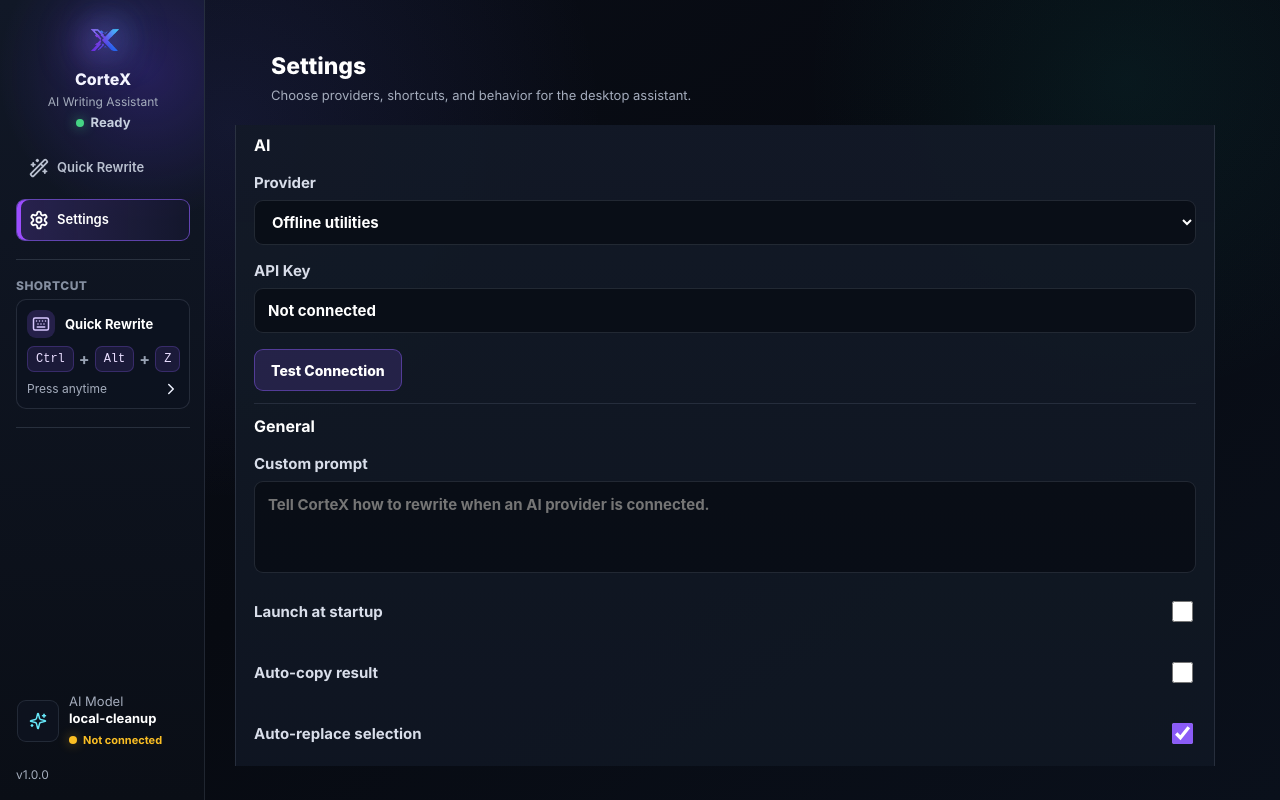
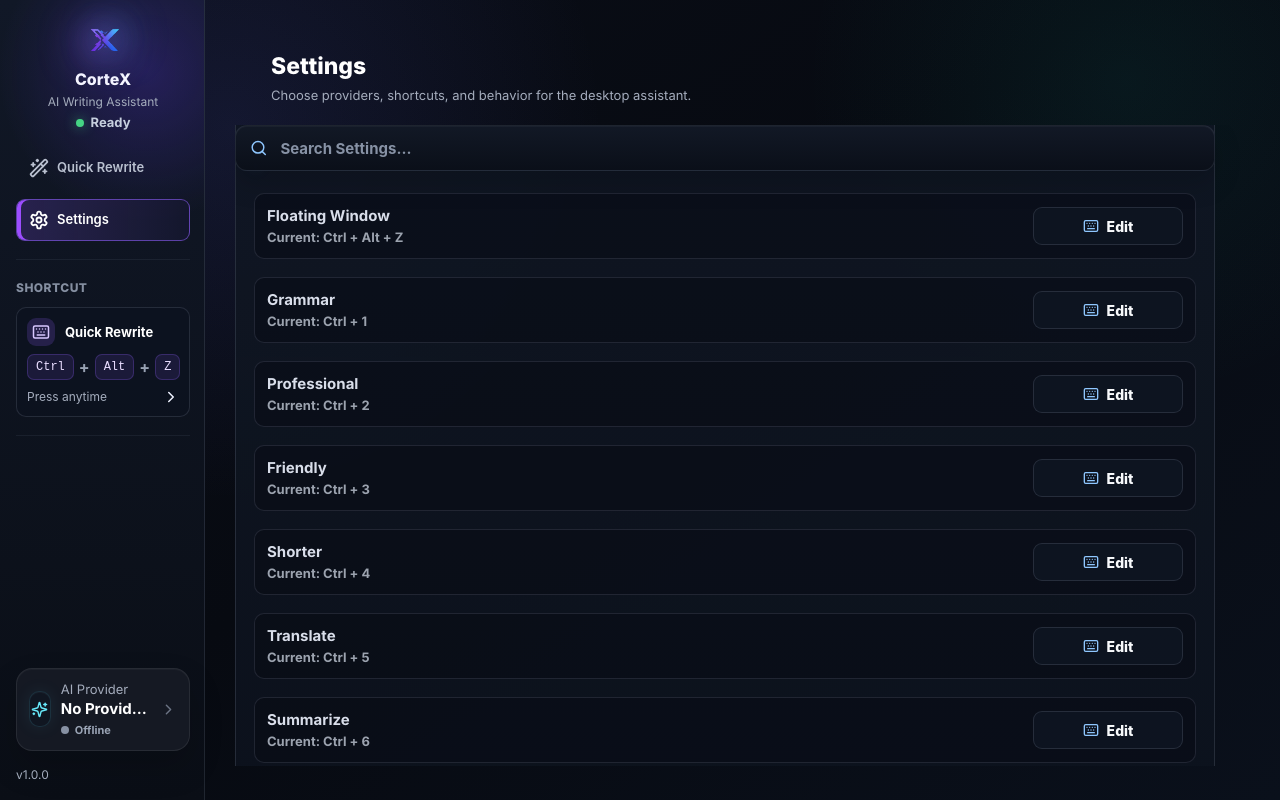
Before and after one commit to dev-ali-hassan/CorteX, a React (Vite) app: page / in a window 1280 px wide. Both pictures are taken after a click on the button "Open shortcut settings". Built offline with nearby package versions, Linux system fonts and the light colour scheme.

Commit message:
Polish settings and rewrite UI

```diff
--- a/src/App.tsx
+++ b/src/App.tsx
@@ -11,6 +11,7 @@ import {
   Globe2,
   Keyboard,
   RefreshCw,
+  Search,
   Settings,
   Sparkles,
   Trash2,
@@ -187,9 +188,16 @@ function App() {
     rewrite: "Quick Rewrite",
     settings: "Settings"
   }[view];
+  const isOfflineModel =
+    settings.provider.provider === "offline" ||
+    settings.provider.model.trim().toLowerCase() === "local-cleanup";
   const hasConnectedProvider =
-    Boolean(settings.provider.apiKey?.trim()) ||
-    settings.provider.provider === "ollama";
+    !isOfflineModel &&
+    (Boolean(settings.provider.apiKey?.trim()) || settings.provider.provider === "ollama");
+  const sidebarProviderName = isOfflineModel
+    ? "No Provider Selected"
+    : providerLabels[settings.provider.provider] || "Custom Provider";
+  const sidebarProviderStatus = hasConnectedProvider ? "Connected" : isOfflineModel ? "Offline" : "Not Connected";
   const activeTheme = settings.theme === "system" ? "dark" : settings.theme;
 
   function openShortcutSettings() {
@@ -248,13 +256,14 @@ function App() {
           <span className="model-icon" aria-hidden="true">
             <Sparkles size={22} />
           </span>
-          <span>
-            <small>AI Model</small>
-            <strong>{settings.provider.model || "GPT-4o"}</strong>
+          <span className="model-card-copy">
+            <small>AI Provider</small>
+            <strong>{sidebarProviderName}</strong>
             <em className={clsx(!hasConnectedProvider && "not-connected")}>
-              {hasConnectedProvider ? "Connected" : "Not connected"}
+              {sidebarProviderStatus}
             </em>
           </span>
+          <ChevronRight className="model-card-arrow" size={17} aria-hidden="true" />
         </div>
         <div className="sidebar-version">
           <span>v1.0.0</span>
@@ -516,8 +525,8 @@ function QuickRewrite({
               {status}
             </span>
             <span>1.2s</span>
-            <span className="word-count">{outputWords} words</span>
           </div>
+          <span className="word-count output-word-count">{outputWords} words</span>
           <div className="output-actions">
             <button className={clsx("primary-action", copied && "copied")} type="button" onClick={onCopy}>
               {copied ? <CheckCircle2 size={20} aria-hidden="true" /> : <Copy size={23} aria-hidden="true" />}
@@ -545,7 +554,20 @@ function SettingsView({
   settings: AppSettings;
   onChange: (settings: AppSettings) => void;
 }) {
+  const [settingsSearch, setSettingsSearch] = useState("");
   const providerEntries = Object.entries(providerLabels) as Array<[AppSettings["provider"]["provider"], string]>;
+  const normalizedSearch = settingsSearch.trim().toLowerCase();
+  const sectionMatches = (keywords: string[]) =>
+    !normalizedSearch || keywords.some((keyword) => keyword.toLowerCase().includes(normalizedSearch));
+  const visibleSections = [
+    sectionMatches(["ai", "provider", "api key", "test connection", "gemini", "openai", "anthropic", "ollama"]),
+    sectionMatches(["general", "custom prompt", "startup", "auto copy", "auto replace", "behavior"]),
+    sectionMatches(["shortcuts", "floating window", "grammar", "professional", "friendly", "shorter", "translate", "summarize", "confident", "simplify"]),
+    sectionMatches(["appearance", "theme", "dark", "light", "purple"]),
+    sectionMatches(["privacy", "stored locally", "analytics", "cloud storage"])
+  ];
+  const [showAI, showGeneral, showShortcuts, showAppearance, showPrivacy] = visibleSections;
+  const hasLaterSection = (index: number) => visibleSections.slice(index + 1).some(Boolean);
 
   function update(next: Partial<AppSettings>) {
     onChange({ ...settings, ...next });
@@ -565,8 +587,17 @@ function SettingsView({
 
   return (
     <div className="settings-shell">
+      <label className="settings-search" aria-label="Search settings">
+        <Search size={18} aria-hidden="true" />
+        <input
+          value={settingsSearch}
+          placeholder="Search Settings..."
+          onChange={(event) => setSettingsSearch(event.target.value)}
+        />
+      </label>
       <section className="settings-panel settings-stack">
-        <div className="settings-section" id="shortcuts-section">
+        {showAI && (
+        <div className="settings-section">
           <h2>AI</h2>
           <label>
             <span>Provider</span>
@@ -589,9 +620,11 @@ function SettingsView({
             Test Connection
           </button>
         </div>
+        )}
 
-        <div className="settings-divider" />
+        {showAI && hasLaterSection(0) && <div className="settings-divider" />}
 
+        {showGeneral && (
         <div className="settings-section">
           <h2>General</h2>
           <label>
@@ -619,10 +652,12 @@ function SettingsView({
             onChange={(autoReplace) => update({ autoReplace })}
           />
         </div>
+        )}
 
-        <div className="settings-divider" />
+        {showGeneral && hasLaterSection(1) && <div className="settings-divider" />}
 
-        <div className="settings-section">
+        {showShortcuts && (
+        <div className="settings-section" id="shortcuts-section">
           <h2>Shortcuts</h2>
           <ShortcutRecorder label="Floating Window" value={settings.globalShortcut} onChange={(globalShortcut) => update({ globalShortcut })} />
           <ShortcutRecorder label="Grammar" value={settings.grammarShortcut} onChange={(grammarShortcut) => update({ grammarShortcut })} />
@@ -638,9 +673,11 @@ function SettingsView({
           <ShortcutRecorder label="Confident" value={settings.confidentShortcut} onChange={(confidentShortcut) => update({ confidentShortcut })} />
           <ShortcutRecorder label="Simplify" value={settings.simplifyShortcut} onChange={(simplifyShortcut) => update({ simplifyShortcut })} />
         </div>
+        )}
 
-        <div className="settings-divider" />
+        {showShortcuts && hasLaterSection(2) && <div className="settings-divider" />}
 
+        {showAppearance && (
         <div className="settings-section">
           <h2>Appearance</h2>
           <div className="theme-options" role="radiogroup" aria-label="Theme">
@@ -663,15 +700,24 @@ function SettingsView({
             ))}
           </div>
         </div>
+        )}
 
-        <div className="settings-divider" />
+        {showAppearance && hasLaterSection(3) && <div className="settings-divider" />}
 
+        {showPrivacy && (
         <div className="settings-section privacy-section">
           <h2>Privacy</h2>
-          <p>✓ Stored locally</p>
-          <p>✓ No analytics</p>
-          <p>✓ No cloud storage</p>
+          <p>Stored locally</p>
+          <p>No analytics</p>
+          <p>No cloud storage</p>
         </div>
+        )}
+        {!visibleSections.some(Boolean) && (
+          <div className="settings-empty-state">
+            <Search size={20} aria-hidden="true" />
+            <span>No settings found</span>
+          </div>
+        )}
       </section>
     </div>
   );
@@ -716,7 +762,14 @@ function ShortcutRecorder({
         onKeyDown={handleKeyDown}
         onBlur={() => setRecording(false)}
       >
-        {recording ? "Press shortcut" : "Change"}
+        {recording ? (
+          "Press shortcut"
+        ) : (
+          <>
+            <Keyboard size={16} aria-hidden="true" />
+            Edit
+          </>
+        )}
       </button>
     </div>
   );
--- a/src/styles.css
+++ b/src/styles.css
@@ -253,8 +253,8 @@ kbd {
 }
 
 .logo-mark-small {
-  width: 58px;
-  height: 44px;
+  width: 68px;
+  height: 52px;
 }
 
 .nav-list {
@@ -300,8 +300,8 @@ kbd {
 
 .sidebar-separator {
   height: 1px;
-  margin: 2px 0;
-  background: rgba(148, 163, 184, 0.2);
+  margin: 8px 0 4px;
+  background: rgba(148, 163, 184, 0.09);
 }
 
 .shortcut-card,
@@ -317,7 +317,7 @@ kbd {
 }
 
 .sidebar-group-label {
-  margin-bottom: -10px;
+  margin-bottom: -4px;
   color: #858fa1;
   font-size: 12px;
   font-weight: 760;
@@ -429,33 +429,64 @@ kbd {
 
 .model-card {
   margin-top: auto;
-  border-color: transparent;
-  background: transparent;
+  min-height: 78px;
   gap: 10px;
-  padding: 2px 0;
+  padding: 12px;
+  border-color: rgba(255, 255, 255, 0.08);
+  border-radius: 16px;
+  background: #151923;
+  box-shadow:
+    0 16px 34px rgba(0, 0, 0, 0.16),
+    inset 0 1px 0 rgba(255, 255, 255, 0.035);
+  transition:
+    border-color 180ms ease,
+    background 180ms ease,
+    transform 180ms ease,
+    box-shadow 180ms ease;
+}
+
+.model-card:hover {
+  border-color: rgba(85, 173, 255, 0.22);
+  background: #171d29;
+  box-shadow:
+    0 18px 38px rgba(0, 0, 0, 0.2),
+    0 0 22px rgba(85, 173, 255, 0.06),
+    inset 0 1px 0 rgba(255, 255, 255, 0.045);
+  transform: translateY(-1px);
 }
 
 .model-icon {
   display: grid;
-  width: 42px;
-  height: 42px;
+  width: 36px;
+  height: 36px;
   place-items: center;
-  border: 1px solid rgba(148, 163, 184, 0.16);
-  border-radius: 9px;
-  background: rgba(15, 22, 34, 0.68);
+  border: 1px solid rgba(103, 232, 249, 0.13);
+  border-radius: 10px;
+  background: rgba(15, 22, 34, 0.76);
   color: #67e8f9;
+  box-shadow:
+    0 0 18px rgba(103, 232, 249, 0.08),
+    inset 0 1px 0 rgba(255, 255, 255, 0.035);
 }
 
 .model-icon svg {
-  width: 18px;
-  height: 18px;
+  width: 17px;
+  height: 17px;
+}
+
+.model-card-copy {
+  min-width: 0;
+  flex: 1 1 auto;
 }
 
 .model-card strong {
   display: block;
   color: #fff;
-  font-size: 13px;
+  overflow: hidden;
+  font-size: 15px;
   line-height: 1.22;
+  text-overflow: ellipsis;
+  white-space: nowrap;
 }
 
 .model-card em {
@@ -470,12 +501,28 @@ kbd {
 }
 
 .model-card em.not-connected {
-  color: #fbbf24;
+  color: #9aa4b5;
 }
 
 .model-card em.not-connected::before {
-  background: #fbbf24;
-  box-shadow: 0 0 12px rgba(251, 191, 36, 0.48);
+  background: #8791a3;
+  box-shadow: none;
+}
+
+.model-card-arrow {
+  flex: 0 0 auto;
+  color: #8d97aa;
+  opacity: 0.72;
+  transition:
+    color 180ms ease,
+    opacity 180ms ease,
+    transform 180ms ease;
+}
+
+.model-card:hover .model-card-arrow {
+  color: #c6d4e8;
+  opacity: 1;
+  transform: translateX(2px);
 }
 
 .sidebar-version {
@@ -794,19 +841,22 @@ kbd {
 .mode-section {
   align-self: start;
   width: 100%;
-  height: 104px;
-  padding: 0;
-  border-radius: 16px;
+  height: 126px;
+  margin-bottom: 14px;
+  padding: 14px 16px;
+  border: 1px solid rgba(42, 51, 70, 0.95);
+  border-radius: 10px;
   overflow: hidden;
   background:
-    linear-gradient(180deg, rgba(19, 25, 37, 0.82), rgba(12, 17, 27, 0.78)),
-    rgba(19, 25, 37, 0.78);
+    linear-gradient(180deg, rgba(22, 28, 42, 0.9), rgba(15, 21, 33, 0.82)),
+    #161c2a;
+  box-shadow: inset 0 1px 0 rgba(255, 255, 255, 0.035);
 }
 
 .mode-section h2 {
-  margin: 0 0 10px;
+  margin: 0 0 11px;
   color: #fff;
-  font-size: 15px;
+  font-size: 12px;
   font-weight: 720;
 }
 
@@ -815,17 +865,18 @@ kbd {
   grid-template-columns: repeat(8, minmax(102px, 1fr));
   gap: 0;
   overflow: hidden;
-  height: 74px;
-  border: 1px solid rgba(255, 255, 255, 0.065);
-  border-radius: 14px;
+  height: 66px;
+  border: 1px solid rgba(42, 51, 70, 0.72);
+  border-radius: 9px;
   background:
-    linear-gradient(180deg, rgba(13, 19, 32, 0.92), rgba(8, 13, 22, 0.94)),
+    linear-gradient(180deg, rgba(13, 19, 32, 0.84), rgba(8, 13, 22, 0.92)),
     #0d1320;
 }
 
 .mode-tile {
-  display: grid;
-  min-height: 72px;
+  position: relative;
+  display: grid;
+  min-height: 64px;
   place-items: center;
   gap: 4px;
   border: 0;
@@ -833,7 +884,7 @@ kbd {
   border-radius: 0;
   background: transparent;
   color: #cad1df;
-  padding: 8px 6px 7px;
+  padding: 7px 6px 6px;
   transition:
     background 200ms ease,
     color 200ms ease,
@@ -848,7 +899,7 @@ kbd {
 .mode-tile span {
   max-width: 100%;
   overflow-wrap: anywhere;
-  font-size: 14px;
+  font-size: 12px;
   font-weight: 620;
   line-height: 1.2;
   text-align: center;
@@ -867,17 +918,16 @@ kbd {
 }
 
 .mode-tile.selected {
-  position: relative;
   border: 0;
-  border-right: 1px solid rgba(255, 255, 255, 0.06);
-  border-radius: 0;
+  border-radius: 7px;
   background:
-    linear-gradient(180deg, rgba(48, 111, 196, 0.3), rgba(14, 25, 42, 0.58)),
-    rgba(15, 26, 43, 0.82);
+    linear-gradient(180deg, rgba(35, 96, 174, 0.16), rgba(12, 23, 40, 0.22)),
+    rgba(12, 19, 31, 0.58);
   box-shadow:
-    inset 0 0 0 1px rgba(74, 163, 255, 0.22),
-    inset 0 14px 28px rgba(74, 163, 255, 0.08);
-  color: #fff;
+    inset 0 0 0 1px rgba(61, 151, 255, 0.98),
+    0 0 14px rgba(61, 151, 255, 0.14);
+  color: #3d97ff;
+  z-index: 1;
 }
 
 .mode-tile.selected::before {
@@ -885,10 +935,15 @@ kbd {
   content: none;
 }
 
+.mode-tile.selected svg,
+.mode-tile.selected span {
+  color: #3d97ff;
+}
+
 .mode-tile.selected:hover {
   background:
-    linear-gradient(180deg, rgba(52, 118, 208, 0.34), rgba(14, 25, 42, 0.6)),
-    rgba(15, 26, 43, 0.86);
+    linear-gradient(180deg, rgba(40, 108, 196, 0.2), rgba(12, 23, 40, 0.28)),
+    rgba(12, 19, 31, 0.66);
 }
 
 .input-meta-row,
@@ -934,7 +989,10 @@ kbd {
 }
 
 .output-meta-row {
-  justify-content: space-between;
+  display: grid;
+  grid-template-columns: minmax(0, 1fr) auto minmax(0, 1fr);
+  align-items: center;
+  justify-content: stretch;
   gap: 18px;
   align-self: end;
   padding-top: 6px;
@@ -961,7 +1019,12 @@ kbd {
   display: inline-flex;
   align-items: center;
   justify-content: flex-end;
+  justify-self: end;
   gap: 9px;
+}
+
+.output-word-count {
+  justify-self: center;
 }
 
 .output-actions .secondary-action,
@@ -1266,23 +1329,77 @@ kbd {
   overflow-x: hidden;
   overflow-y: auto;
   padding-right: 10px;
-  scrollbar-color: rgba(139, 92, 246, 0.72) rgba(7, 11, 19, 0.5);
+  scrollbar-color: rgba(75, 85, 109, 0.76) rgba(7, 11, 19, 0.35);
   scrollbar-gutter: stable;
 }
 
 .settings-shell::-webkit-scrollbar {
-  width: 10px;
+  width: 6px;
 }
 
 .settings-shell::-webkit-scrollbar-track {
   border-radius: 999px;
-  background: rgba(7, 11, 19, 0.42);
+  background: rgba(7, 11, 19, 0.28);
 }
 
 .settings-shell::-webkit-scrollbar-thumb {
-  border: 2px solid rgba(7, 11, 19, 0.42);
+  border: 0;
   border-radius: 999px;
-  background: rgba(139, 92, 246, 0.76);
+  background: rgba(75, 85, 109, 0.76);
+}
+
+.settings-shell:hover {
+  scrollbar-color: rgba(110, 91, 205, 0.8) rgba(7, 11, 19, 0.35);
+}
+
+.settings-shell:hover::-webkit-scrollbar-thumb {
+  background: rgba(110, 91, 205, 0.82);
+  box-shadow: 0 0 10px rgba(139, 92, 246, 0.26);
+}
+
+.settings-search {
+  position: sticky;
+  z-index: 3;
+  top: 0;
+  display: flex;
+  width: min(100%, 980px);
+  min-height: 46px;
+  align-items: center;
+  gap: 11px;
+  margin: 0 0 14px;
+  border: 1px solid rgba(148, 163, 184, 0.14);
+  border-radius: 12px;
+  background:
+    linear-gradient(180deg, rgba(18, 25, 38, 0.94), rgba(10, 15, 24, 0.94)),
+    rgba(12, 18, 29, 0.94);
+  box-shadow:
+    0 12px 28px rgba(0, 0, 0, 0.16),
+    inset 0 1px 0 rgba(255, 255, 255, 0.035);
+  color: #8fc7ff;
+  padding: 0 14px;
+  backdrop-filter: blur(14px);
+}
+
+.settings-search:focus-within {
+  border-color: rgba(85, 173, 255, 0.44);
+  box-shadow:
+    0 14px 30px rgba(0, 0, 0, 0.18),
+    0 0 0 3px rgba(85, 173, 255, 0.08);
+}
+
+.settings-search input {
+  width: 100%;
+  min-width: 0;
+  border: 0;
+  outline: 0;
+  background: transparent;
+  color: #f8fafc;
+  font-size: 15px;
+  font-weight: 650;
+}
+
+.settings-search input::placeholder {
+  color: #8792a5;
 }
 
 .settings-panel {
@@ -1302,13 +1419,31 @@ kbd {
 
 .settings-section {
   display: grid;
-  gap: 16px;
+  gap: 18px;
   min-width: 0;
+  padding-top: 10px;
+}
+
+.settings-section:first-child {
+  padding-top: 0;
 }
 
 .settings-divider {
   height: 1px;
   background: rgba(148, 163, 184, 0.16);
+}
+
+.settings-empty-state {
+  display: flex;
+  min-height: 120px;
+  align-items: center;
+  justify-content: center;
+  gap: 10px;
+  border: 1px dashed rgba(148, 163, 184, 0.16);
+  border-radius: 14px;
+  color: #9ca7ba;
+  font-size: 15px;
+  font-weight: 650;
 }
 
 .privacy-section {
@@ -1327,7 +1462,25 @@ kbd {
 }
 
 .settings-panel h2 {
-  margin: 0 0 2px;
+  position: relative;
+  display: flex;
+  align-items: center;
+  gap: 12px;
+  margin: 0 0 6px;
+  color: #f4f8ff;
+  font-size: 26px;
+  font-weight: 780;
+  line-height: 1.1;
+}
+
+.settings-panel h2::before {
+  display: inline-block;
+  width: 4px;
+  height: 24px;
+  border-radius: 999px;
+  background: linear-gradient(180deg, #55adff, #2563eb);
+  box-shadow: 0 0 14px rgba(85, 173, 255, 0.28);
+  content: "";
 }
 
 .settings-panel label,
@@ -1409,13 +1562,21 @@ kbd {
 }
 
 .shortcut-recorder button {
+  display: inline-flex;
   min-height: 38px;
+  align-items: center;
+  justify-content: center;
+  gap: 8px;
   border: 1px solid rgba(148, 163, 184, 0.18);
   border-radius: 9px;
   background: rgba(15, 22, 34, 0.86);
   color: #f8fafc;
   font-size: 14px;
   font-weight: 760;
+}
+
+.shortcut-recorder button svg {
+  color: #8fc7ff;
 }
 
 .shortcut-recorder button.recording {
```
